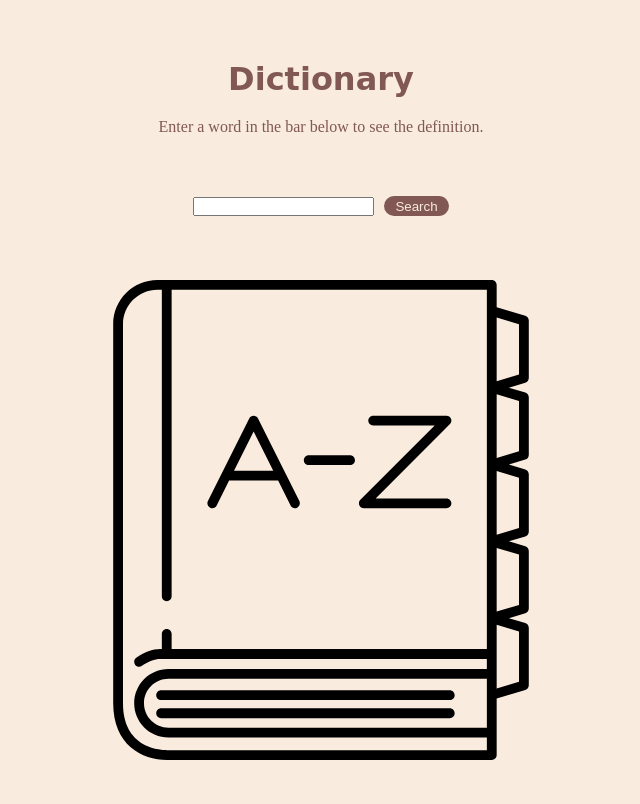
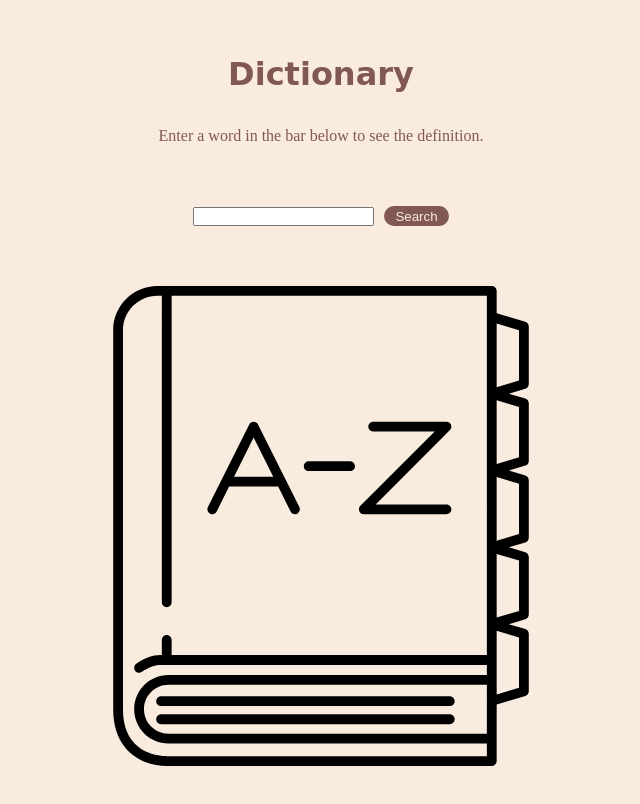
Before and after one commit to aacarring/dictionary-app, a plain HTML site: page index.html in a window 1280 px wide. Shown: the whole page, without its empty margins (319-959 px from the left). Drawn offline with Linux system fonts and the light colour scheme; a web font is replaced by a local one.

Commit message:
Added onkeydown to call function on enter key press in js, edited margins, sizing in scss

```diff
--- a/app.js
+++ b/app.js
@@ -87,3 +87,8 @@ function searchForWord() {
 }
 
 searchButton.addEventListener('click', searchForWord);
+document.onkeydown = function(event) {
+    if (event.keyCode == 13) {
+        searchForWord();
+    }
+}
--- a/styles.scss
+++ b/styles.scss
@@ -12,21 +12,23 @@ body {
     min-height: 100vh;
     @include flexDisplay();
     header {
-        position: absolute;
-        top: 5vh;
+        display: flex;
+        flex-direction: column;
+        justify-content: space-evenly;
+        align-content: center;
         text-align: center;
-        height: 5vh;
+        height: 15vh;
         width: 75vw;
         min-width: 175px;
-        margin-top: 2.5vh;
+        margin: 2.5vh auto;
+        margin-top: 5vh;
         h1 {
             font-family: 'Codystar', cursive;
             margin-bottom: 2.5vh;
         }
     }
     .search {
-        position: absolute;
-        top: 20vh;
+        height: 5vh;
         @include flexDisplay();
         flex-direction: row;
         width: 75vw;
@@ -55,11 +57,9 @@ body {
         }
     }
     .word-info-container {
-        position: absolute;
-        top: 30vh;
         width: 75vw;
-        min-height: 50vh;
-        margin: 5vh auto;
+        min-height: 68.5vh;
+        margin-bottom: 5vh;
         @include flexDisplay();
         img {
             max-width: 100%;
```
Also changed, not shown: styles.css, 1 other file.
